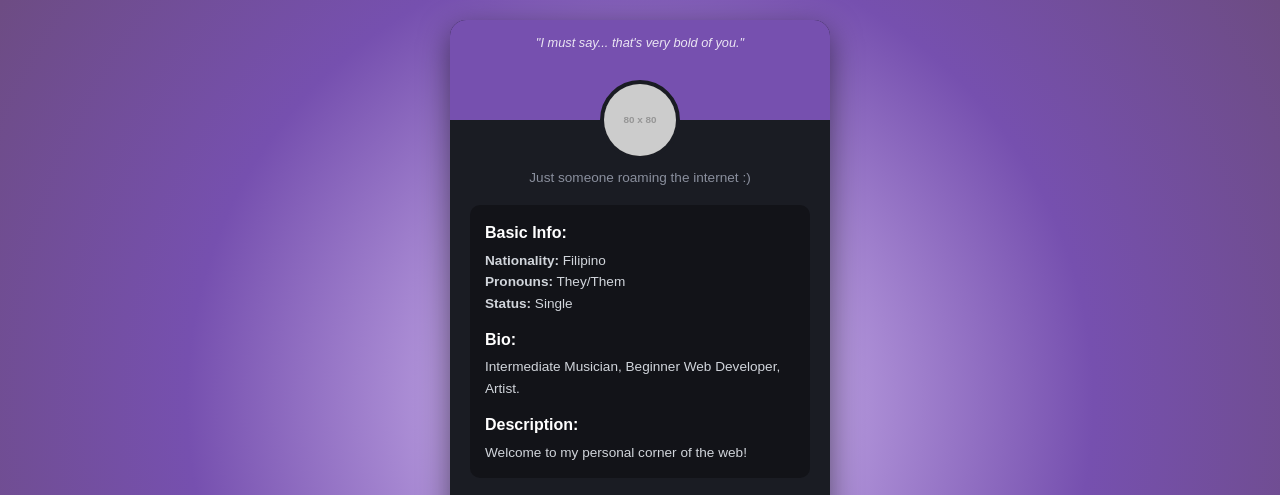
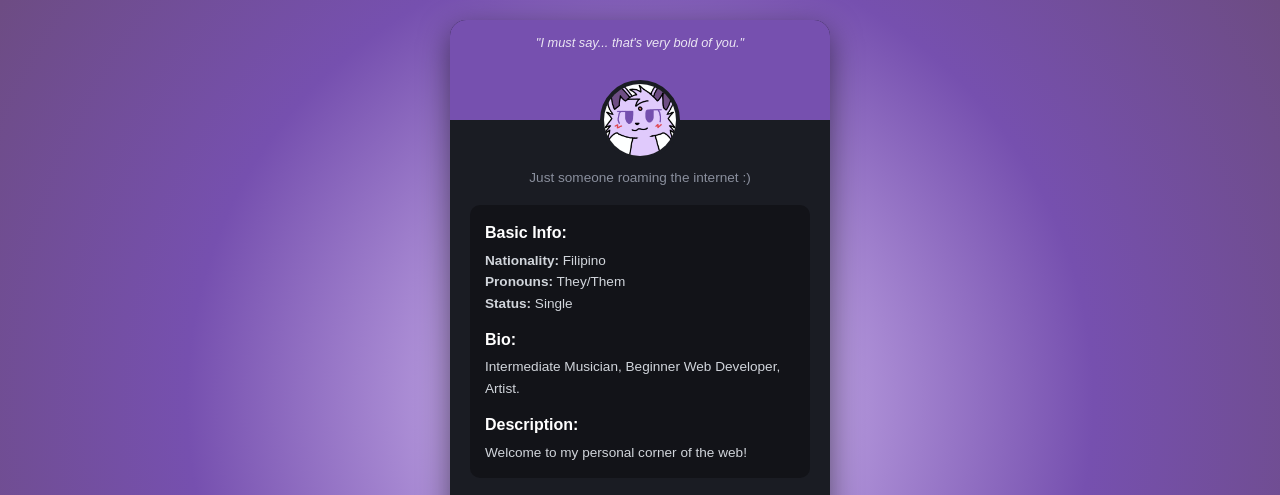
Before and after one commit to Pixie-The-Espeon/Pixie-The-Espeon.github.io, a plain HTML site: page index.html in a window 1280 px wide. Shown: the top 495 px of the page. Drawn offline with Linux system fonts and the light colour scheme; placeholder pictures from the web are drawn by us.

Commit message:
Update avatar image source in index.html

```diff
--- a/index.html
+++ b/index.html
@@ -142,7 +142,7 @@
     <!-- Banner and Profile Pic -->
     <div class="banner">
       <div class="quote">"I must say... that's very bold of you."</div>
-      <img class="avatar" src="https://via.placeholder.com/80" alt="Avatar">
+      <img class="avatar" src="./Untitled50_20260810122021.png" alt="Avatar">
     </div>
 
     <div class="content">
```
